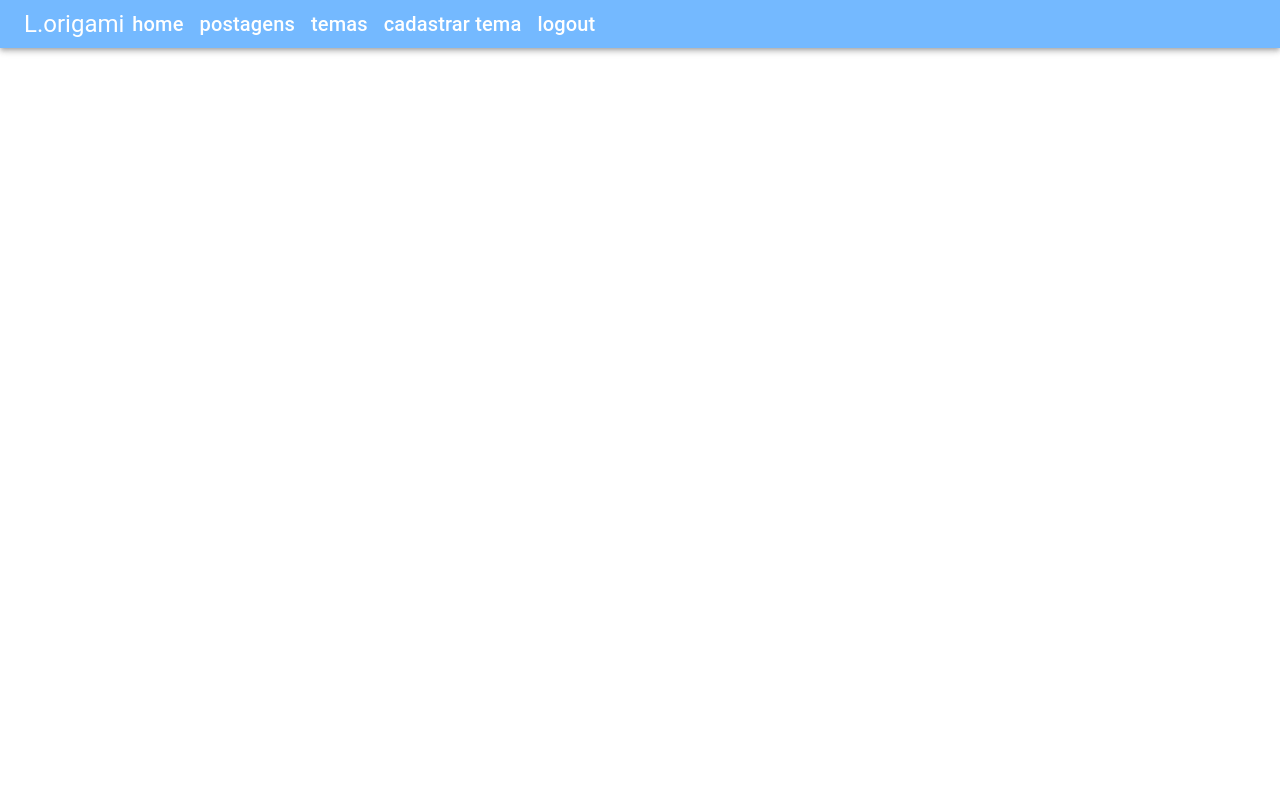
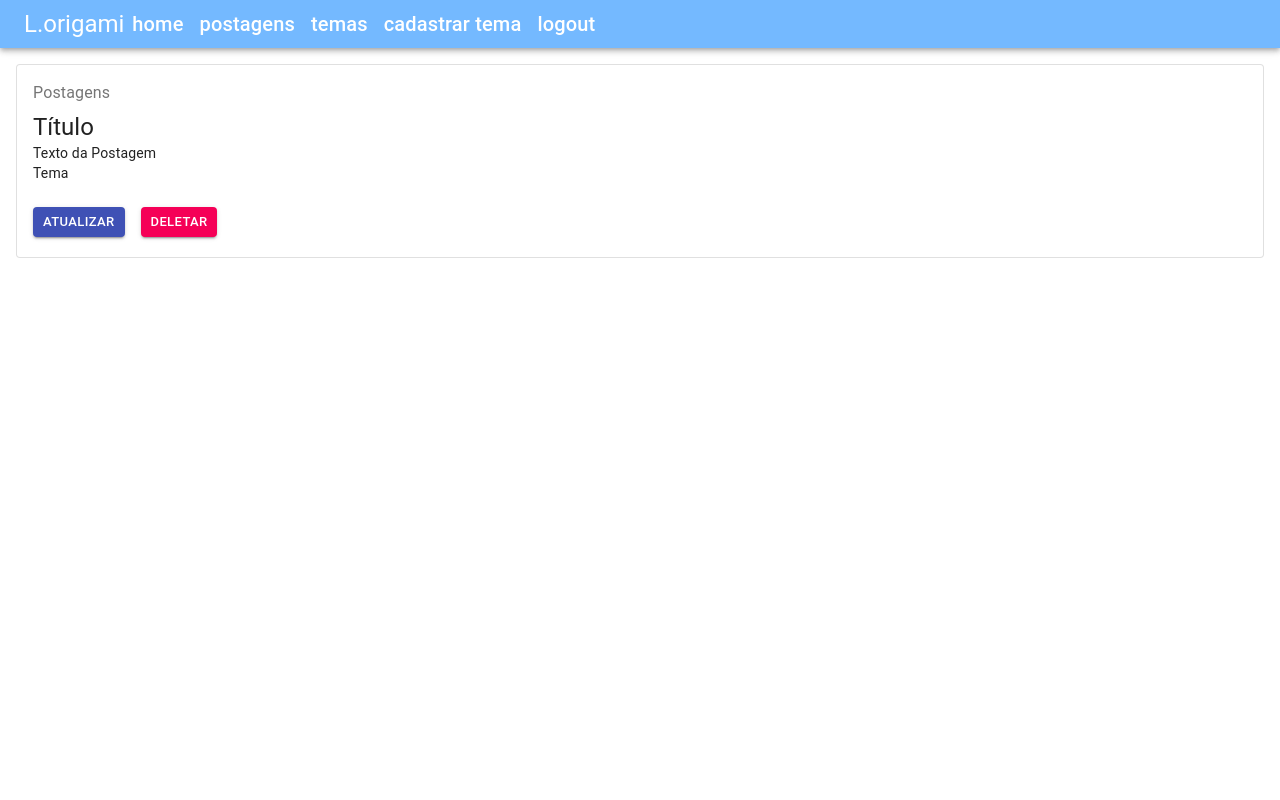
Before and after one commit to ninaai517/React_BlogPessoal, a React (Create React App) app: page /posts in a window 1280 px wide. Shown: the top 800 px of the page. Built offline with nearby package versions, Linux system fonts and the light colour scheme.

Commit message:
Adicionando compenente TabPostagem tsx e css

```diff
--- a/package.json
+++ b/package.json
@@ -7,7 +7,7 @@
     "@emotion/styled": "11.3.0",
     "@material-ui/core": "4.12.3",
     "@material-ui/icons": "^4.11.3",
-    "@material-ui/lab": "4.0.0-alpha.60",
+    "@material-ui/lab": "^4.0.0-alpha.61",
     "@mui/icons-material": "5.0.5",
     "@mui/material": "5.0.6",
     "@testing-library/jest-dom": "^5.16.1",
--- a/src/App.tsx
+++ b/src/App.tsx
@@ -5,7 +5,10 @@
 import Home from './paginas/home/Home';
 import Login from './paginas/login/Login';
 import CadastroUsuario from './paginas/cadastroUsuario/CadastroUsuario';
+import ListaTema from './components/temas/listaTema/ListaTema';
+import ListaPostagem from './components/postagens/listaPostagem/ListaPostagem';
 import './App.css';
+
 
 function App() {
   return (
@@ -17,6 +20,8 @@
           <Route path='/' element={<Login />}/>
           <Route path='/login' element={<Login />}/>
           <Route path='/cadastro' element={<CadastroUsuario/>} />
+          <Route path='/temas' element={<ListaTema/>} />
+          <Route path='/posts' element={<ListaPostagem/>} />
         </Routes>
       </div>
       <Footer />
--- /dev/null
+++ b/src/components/postagens/listaPostagem/ListaPostagem.css
@@ -0,0 +1,3 @@
+.text-decorator-none{
+    text-decoration: none;
+}
--- /dev/null
+++ b/src/components/postagens/listaPostagem/ListaPostagem.tsx
@@ -0,0 +1,51 @@
+import React from 'react'
+import { Link } from 'react-router-dom'
+import { Card, CardActions, CardContent, Button, Typography } from '@material-ui/core';
+import { Box } from '@mui/material';
+import './ListaPostagem.css';
+
+function ListaPostagem() {
+
+    return (
+      <>
+        <Box m={2} >
+          <Card variant="outlined">
+            <CardContent>
+              <Typography color="textSecondary" gutterBottom>
+                Postagens
+              </Typography>
+              <Typography variant="h5" component="h2">
+                Título
+              </Typography>
+              <Typography variant="body2" component="p">
+                Texto da Postagem
+              </Typography>
+              <Typography variant="body2" component="p">
+                Tema
+              </Typography>
+            </CardContent>
+            <CardActions>
+              <Box display="flex" justifyContent="center" mb={1.5}>
+
+                <Link to="" className="text-decorator-none" >
+                  <Box mx={1}>
+                    <Button variant="contained" className="marginLeft" size='small' color="primary" >
+                      atualizar
+                    </Button>
+                  </Box>
+                </Link>
+                <Link to="" className="text-decorator-none">
+                  <Box mx={1}>
+                    <Button variant="contained" size='small' color="secondary">
+                      deletar
+                    </Button>
+                  </Box>
+                </Link>
+              </Box>
+            </CardActions>
+          </Card>
+        </Box>
+      </>)
+  }
+
+  export default ListaPostagem;
--- /dev/null
+++ b/src/components/postagens/tabPostagem/TabPostagem.css
@@ -0,0 +1,3 @@
+.titulo{
+    font-weight: bold;
+}
--- /dev/null
+++ b/src/components/postagens/tabPostagem/TabPostagem.tsx
@@ -0,0 +1,36 @@
+import React, {useState} from 'react'
+import { AppBar, Tab, Tabs, Typography } from '@material-ui/core';
+import { Box } from '@mui/material';
+import { TabContext, TabPanel } from '@material-ui/lab';
+import ListaPostagem from '../listaPostagem/ListaPostagem';
+import './TabPostagem.css';
+
+
+function TabPostagem() {
+    const [value, setValue] = useState('1')
+    function handleChange(event: React.ChangeEvent<{}>, newValue: string){
+        setValue(newValue);
+    }
+  return (
+    <>
+      <TabContext value={value}>
+        <AppBar position="static">
+          <Tabs centered indicatorColor="secondary" onChange={handleChange}>
+            <Tab label="Todas as postagens" value="1"/>
+            <Tab label="Sobre-nós" value="2" />
+          </Tabs>
+        </AppBar>
+        <TabPanel value="1" >
+          <Box display="flex" flexWrap="wrap" justifyContent="center">
+            <ListaPostagem />
+          </Box>
+        </TabPanel>
+        <TabPanel value="2">
+          <Typography variant="h5" gutterBottom color="textPrimary" component="h5" align="center" className="titulo">Sobre-nós</Typography>
+          <Typography variant="body1" gutterBottom color="textPrimary" align="justify">Lorem ipsum, dolor sit amet consectetur adipisicing elit. Dignissimos ut eveniet natus totam et, voluptate dicta tempore alias, odio nobis non eius cupiditate minima inventore pariatur! Ipsum itaque consectetur voluptatibus. Lorem ipsum dolor sit amet consectetur adipisicing elit. Quo velit consequuntur suscipit fugiat, nam quis quod quaerat veritatis et, vel ratione beatae, facere neque! Quo animi porro voluptate saepe deleniti? Lorem ipsum dolor sit amet consectetur adipisicing elit. Inventore adipisci, officia aut quidem dolorum deserunt iure dolorem doloribus velit nobis quas consequatur at ullam odit, nesciunt est nulla nihil excepturi!</Typography>
+        </TabPanel>
+      </TabContext>
+    </>
+  );
+}
+export default TabPostagem;
--- /dev/null
+++ b/src/components/temas/listaTema/ListaTema.css
@@ -0,0 +1,3 @@
+.text-decorator-none{
+    text-decoration: none;
+}
--- /dev/null
+++ b/src/components/temas/listaTema/ListaTema.tsx
@@ -0,0 +1,47 @@
+import React from 'react'
+import { Link } from 'react-router-dom'
+import { Card, CardActions, CardContent, Button, Typography } from '@material-ui/core';
+import { Box } from '@mui/material';
+import './ListaTema.css';
+
+function ListaTema() {
+
+  return (
+    <>
+      <Box m={2} >
+        <Card variant="outlined">
+          <CardContent>
+            <Typography color="textSecondary" gutterBottom>
+              Tema
+            </Typography>
+            <Typography variant="h5" component="h2">
+              Minha descrição
+            </Typography>
+          </CardContent>
+          <CardActions>
+            <Box display="flex" justifyContent="center" mb={1.5} >
+
+              <Link to="" className="text-decorator-none">
+                <Box mx={1}>
+                  <Button variant="contained" className="marginLeft" size='small' color="primary" >
+                    atualizar
+                  </Button>
+                </Box>
+              </Link>
+              <Link to="" className="text-decorator-none">
+                <Box mx={1}>
+                  <Button variant="contained" size='small' color="secondary">
+                    deletar
+                  </Button>
+                </Box>
+              </Link>
+            </Box>
+          </CardActions>
+        </Card>
+      </Box>
+    </>
+  );
+}
+
+
+export default ListaTema;
--- a/src/paginas/home/Home.tsx
+++ b/src/paginas/home/Home.tsx
@@ -3,6 +3,7 @@
 import { Box } from '@mui/material';
 import './Home.css'; //Importando o arquivo css da pasta home
 import { PaddingOutlined } from '@mui/icons-material';
+import TabPostagem from '../../components/postagens/tabPostagem/TabPostagem';
 
 function Home() { //um componente só retorna 1 elemento
     return (
@@ -26,7 +27,7 @@
 
                 <Grid xs={12} className='postagens'>
                 </Grid>
-
+                    <TabPostagem />
             </Grid>
         </>
     );
```
Also changed, not shown: 1 other file (tests, documents, lock files or other folders).
